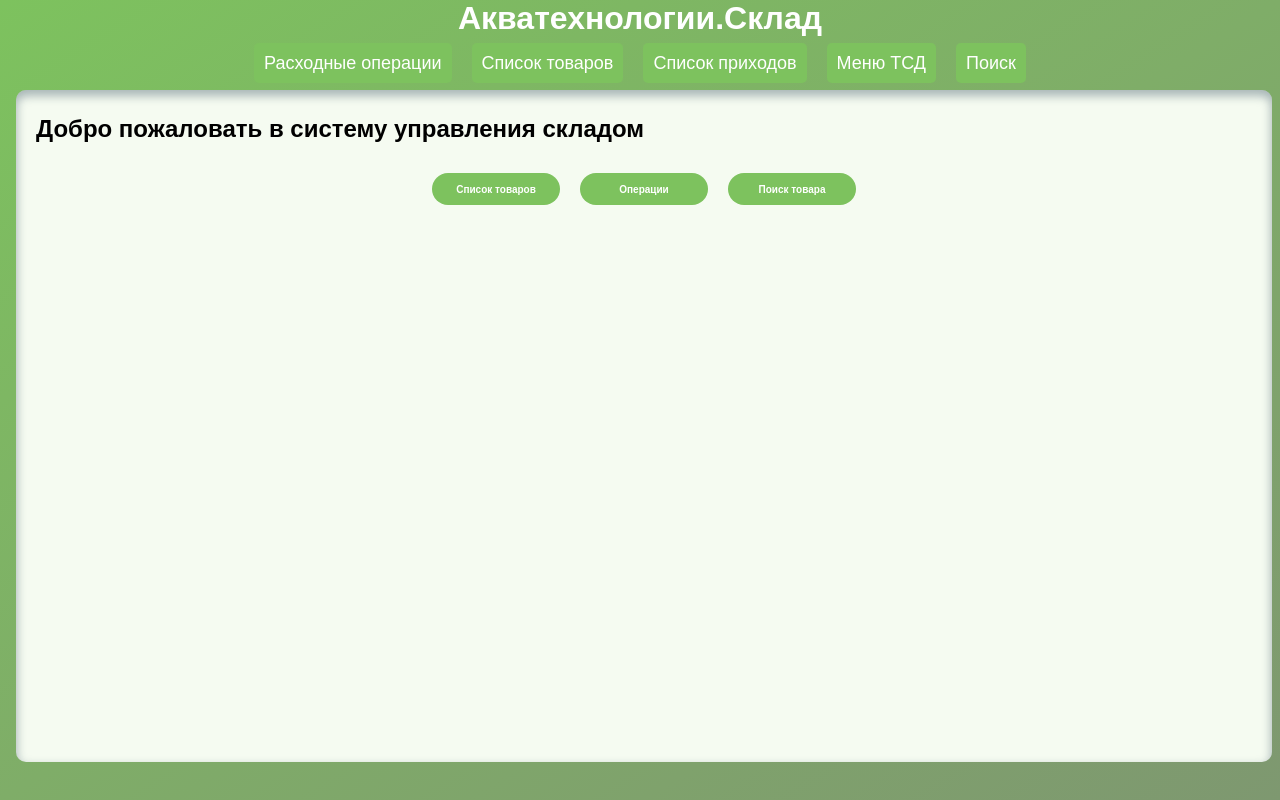
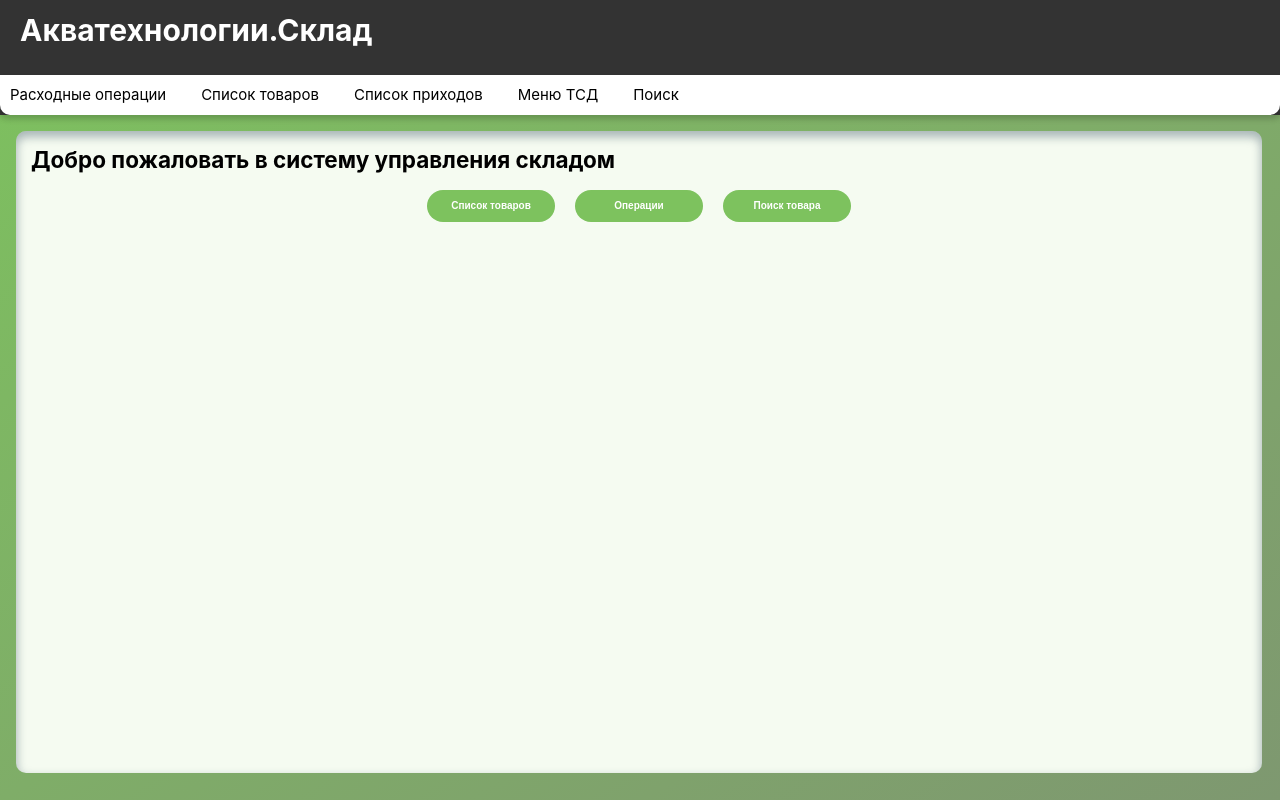
Before and after one commit to Meexss/adreSSklad, a React (Create React App) app in the folder warehouse_backend/warehouse-frontend/: page /#/ in a window 1280 px wide. Built offline with nearby package versions, Linux system fonts and the light colour scheme.

Commit message:
стили для бургера исправил

```diff
--- /dev/null
+++ b/warehouse_backend/warehouse-frontend/src/components/Layout.css
@@ -0,0 +1,119 @@
+header {
+    position: sticky;
+    top: 0;
+    width: 100%;
+    background-color: #333;
+    color: white;
+    z-index: 1000;
+    box-shadow: 0px 4px 6px rgba(0, 0, 0, 0.1);
+}
+
+.mainWrapper {
+    font-family: Inter, Arial, Helvetica, sans-serif;
+    text-align: left;
+    padding: 20px;
+    background-color: #333;
+    color: white;
+}
+
+.nav-container {
+    background-color: white;
+    border-radius: 0 0 10px 10px;
+    box-shadow: 0px 4px 6px rgba(0, 0, 0, 0.1);
+    width: 100%;
+    height: auto;
+}
+
+.nav-links {
+    list-style: none;
+    padding: 0;
+    margin: 0;
+    display: flex;
+    justify-content: left;
+    gap: 15px;
+}
+
+.nav-links li {
+    padding: 10px;
+    font-size: 15px;
+    font-family: Inter, Arial, Helvetica, sans-serif;
+}
+
+.nav-links a {
+    color: black;
+    text-decoration: none;
+    transition: color 0.3s ease;
+}
+
+.nav-links .active {
+    border-bottom: 3px solid #7dc25e;
+    font-weight: bold;
+}
+
+/* Стили для бургер-меню */
+.burger-menu {
+    display: none;
+    flex-direction: column;
+    justify-content: space-between;
+    align-items: center;
+    width: 30px;
+    height: 21px;
+    background: transparent;
+    border: none;
+    cursor: pointer;
+    position: absolute;
+    top: 15px;
+    right: 20px;
+    z-index: 1100;
+}
+
+/* Анимация для бургер-меню */
+.burger-line {
+    width: 30px;
+    height: 4px;
+    background-color: white;
+    border-radius: 2px;
+    transition: transform 0.3s ease, opacity 0.3s ease;
+}
+
+/* При открытии превращаем в "крестик" */
+.burger-menu.open .burger-line:nth-child(1) {
+    transform: translateY(8px) rotate(45deg);
+}
+.burger-menu.open .burger-line:nth-child(2) {
+    opacity: 0;
+}
+.burger-menu.open .burger-line:nth-child(3) {
+    transform: translateY(-8px) rotate(-45deg);
+}
+
+/* Меню для мобильных */
+@media (max-width: 768px) {
+    .burger-menu {
+        display: flex;
+    }
+
+    .nav-links {
+        display: none;
+        flex-direction: column;
+        align-items: center;
+        background-color: white;
+        width: 100%;
+        position: absolute;
+        top: 60px;
+        left: 0;
+        padding: 10px 0;
+        box-shadow: 0px 4px 6px rgba(0, 0, 0, 0.1);
+    }
+
+    .nav-links.open {
+        display: flex;
+    }
+
+    .nav-links a {
+        font-size: 18px;
+        padding: 10px;
+        width: 100%;
+        text-align: center;
+    }
+}
--- a/warehouse_backend/warehouse-frontend/src/components/Layout.js
+++ b/warehouse_backend/warehouse-frontend/src/components/Layout.js
@@ -1,29 +1,40 @@
-// src/components/Layout.js
-import React from 'react';
-import { Link } from 'react-router-dom';
+import React, { useState } from 'react';
+import { NavLink } from 'react-router-dom';
+import './Layout.css';
 
 const Layout = ({ children }) => {
+    const [isMenuOpen, setIsMenuOpen] = useState(false);
+
+    const toggleMenu = () => {
+        setIsMenuOpen(!isMenuOpen);
+    };
+
     return (
-        <div className='mainWraper'>
+        <div >
             <header>
-                <h1>Акватехнологии.Склад</h1>
+                <div className="mainWrapper">
+                    <h1>Акватехнологии.Склад</h1>
+                </div>
                 <nav>
-                    <ul>
-                        {/* <li><Link to="/">Главная</Link></li> */}
-                        <li><Link to="/operations">Расходные операции</Link></li>
-                        <li><Link to="/products">Список товаров</Link></li>
-                        <li><Link to="/add-product-list">Список приходов</Link></li>
-                        <li><Link to="/TSDmenu">Меню ТСД</Link></li>
-                        <li><Link to="/search">Поиск</Link></li>
-                    </ul>
+                    <button className="burger-menu" onClick={toggleMenu}>
+                        <span className="burger-line"></span>
+                        <span className="burger-line"></span>
+                        <span className="burger-line"></span>
+                    </button>
+                    <div className="nav-container">
+                        <ul className={`nav-links ${isMenuOpen ? "open" : ""}`}>
+                            <li><NavLink to="/operations" className={({ isActive }) => isActive ? "active" : ""}>Расходные операции</NavLink></li>
+                            <li><NavLink to="/products" className={({ isActive }) => isActive ? "active" : ""}>Список товаров</NavLink></li>
+                            <li><NavLink to="/add-product-list" className={({ isActive }) => isActive ? "active" : ""}>Список приходов</NavLink></li>
+                            <li><NavLink to="/TSDmenu" className={({ isActive }) => isActive ? "active" : ""}>Меню ТСД</NavLink></li>
+                            <li><NavLink to="/search" className={({ isActive }) => isActive ? "active" : ""}>Поиск</NavLink></li>
+                        </ul>
+                    </div>
                 </nav>
             </header>
             <main>
                 {children}
             </main>
-            {/* <footer>
-                <p>© 2025 by Pavlov</p>
-            </footer> */}
         </div>
     );
 };
--- a/warehouse_backend/warehouse-frontend/src/components/TSDScanProduct.js
+++ b/warehouse_backend/warehouse-frontend/src/components/TSDScanProduct.js
@@ -114,7 +114,7 @@ const TSDScanProduct = () => {
     console.log(scanRequest);
 
     // Отправка запроса
-    const scanResponse = await axios.post('http://127.0.0.1:8000/api/addproducts/', scanRequest);
+    const scanResponse = await axios.post('https://adressklad.onrender.com/api/addproducts/', scanRequest);
     console.log(scanResponse);
 
 
@@ -127,6 +127,7 @@ const TSDScanProduct = () => {
       setEnteredQuantity('');
       setCurrentStep(2);
     }
+
   }, [foundPosition, enteredQuantity, apiData]); // Добавляем зависимости
 
 
--- a/warehouse_backend/warehouse-frontend/src/styles.css
+++ b/warehouse_backend/warehouse-frontend/src/styles.css
@@ -18,8 +18,7 @@
   h2, h3 {
     color: black; /* Белый текст для контраста */
     text-align: left;
-    margin-bottom: 20px;
-    margin-top: 5px;
+    margin-bottom: 10px;
   }
   h1 {
     margin-top: 0px;
@@ -165,19 +164,19 @@ nav ul {
 
 }
 
-nav a {
+/* nav a {
     color: white;
     text-decoration: none;
     font-size: 18px;
     padding: 10px;
     border-radius: 5px;
     background-color: #7dc25e;
-}
+} */
 
-nav a:hover {
+/* nav a:hover {
     text-decoration: underline;
     background-color: #45a049;
-}
+} */
 
 
 /* footer {
@@ -191,13 +190,17 @@ nav a:hover {
 
 
 body {
-  font-family: Arial, sans-serif;
   margin: 0;
   padding: 0;
   background-image: linear-gradient(to right bottom, #7dc25e, #7eb763, #7fad68, #7fa26c, #7e9870);
   width: 100vw;
   height: 100vh;
   overflow-x: hidden;
+  font-size: 15px;
+  font-family: Inter, Arial, Helvetica, sans-serif;
+  line-height: 20px;
+  letter-spacing: 0;
+  text-transform: none;
 }
 
 .mainWraper {
@@ -211,7 +214,7 @@ main > * {
     margin-left: 2vh;
     margin-top: 2vh;
     margin-bottom: 2vh;
-    padding: 20px;
+    padding: 0 15px 10px 15px;
     background-color: #f5fbf1; /* Белый фон для детей */
     border-radius: 10px; /* Закругленные углы у детей */
     box-shadow: 0px 5px 10px 1px rgba(34, 60, 80, 0.36) inset;
@@ -246,7 +249,7 @@ th {
 th, td {
   padding: 10px;
   text-align: center;
-  border: 1px solid #ddd;
+  border-bottom: 1px solid #ddd;
   position: relative;
 }
 
```
